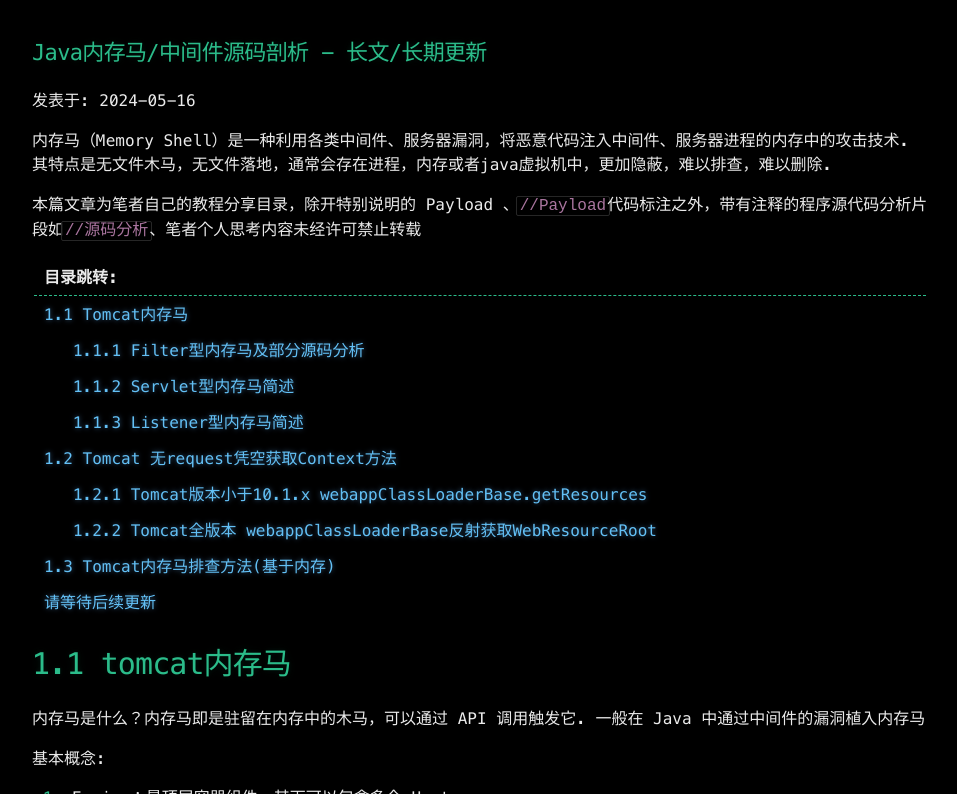
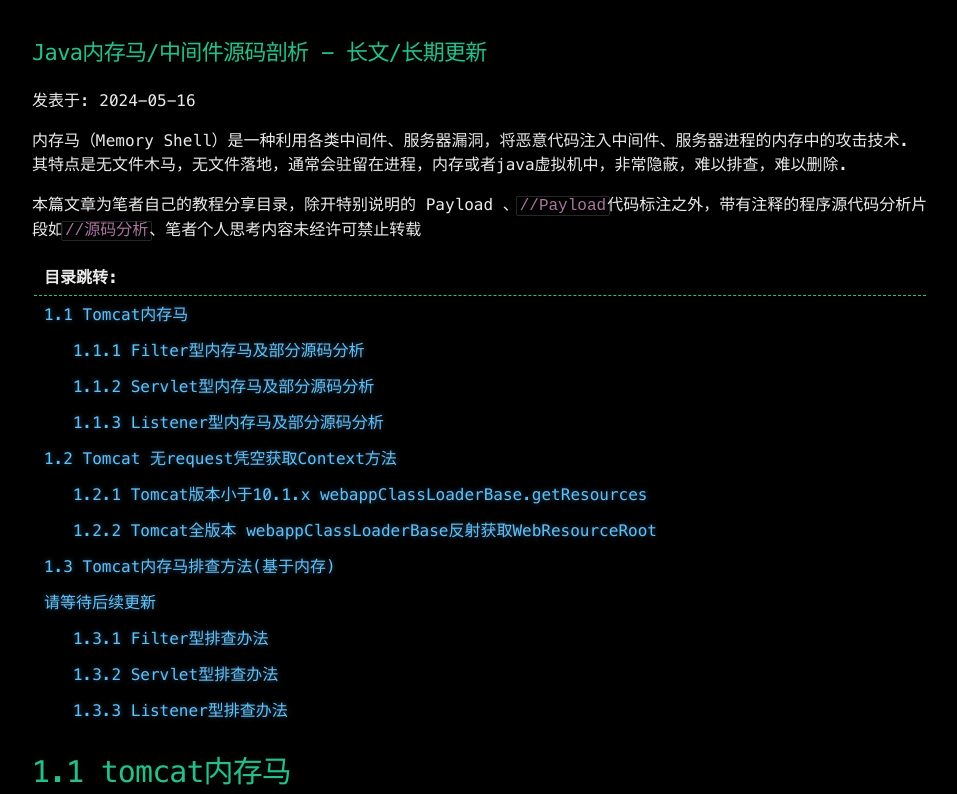
Before and after one commit to Leeyangee/leeyangee.github.io, a Jekyll site: the page built from _posts/2024-05-16-Java内存马教程目录 - 长期更新.md, in a window 1280 px wide and 900 px high, scrolled down 359 px, cut to the strip 106-900 px from the top of the window. Shown: the whole strip, without its empty margins (160-1117 px from the left). Built offline with Jekyll 4.4.1, drawn with Linux system fonts in a browser that asks for light colours; some web fonts are replaced; some of the changed text lies outside the part shown.

Commit message:
Update 2024-05-16-Java内存马教程目录 - 长期更新.md

```diff
--- a/_posts/2024-05-16-Java内存马教程目录 - 长期更新.md
+++ b/_posts/2024-05-16-Java内存马教程目录 - 长期更新.md
@@ -4,7 +4,7 @@
 ---
 
 内存马（Memory Shell）是一种利用各类中间件、服务器漏洞，将恶意代码注入中间件、服务器进程的内存中的攻击技术.
-其特点是无文件木马，无文件落地，通常会存在进程，内存或者java虚拟机中，更加隐蔽，难以排查，难以删除.
+其特点是无文件木马，无文件落地，通常会驻留在进程，内存或者java虚拟机中，非常隐蔽，难以排查，难以删除.
 
 本篇文章为笔者自己的教程分享目录，除开特别说明的 Payload 、`//Payload`代码标注之外，带有注释的程序源代码分析片段如`//源码分析`、笔者个人思考内容未经许可禁止转载
 
@@ -12,13 +12,17 @@
 |--------|
 | [1.1 Tomcat内存马](#11-tomcat内存马) |
 | [&nbsp;&nbsp;&nbsp;1.1.1 Filter型内存马及部分源码分析](#111-filter型内存马) |
-| [&nbsp;&nbsp;&nbsp;1.1.2 Servlet型内存马简述](#112-servlet型内存马) |
-| [&nbsp;&nbsp;&nbsp;1.1.3 Listener型内存马简述](#113-listener型内存马) |
+| [&nbsp;&nbsp;&nbsp;1.1.2 Servlet型内存马及部分源码分析](#112-servlet型内存马) |
+| [&nbsp;&nbsp;&nbsp;1.1.3 Listener型内存马及部分源码分析](#113-listener型内存马) |
 | [1.2 Tomcat 无request凭空获取Context方法](#12-context获取方法) |
 | [&nbsp;&nbsp;&nbsp;1.2.1 Tomcat版本小于10.1.x webappClassLoaderBase.getResources ](#121-tomcat版本小于101x-webappclassloaderbasegetresources) |
 | [&nbsp;&nbsp;&nbsp;1.2.2 Tomcat全版本 webappClassLoaderBase反射获取WebResourceRoot](#122-tomcat全版本-webappclassloaderbase反射获取webresourceroot) |
 | [1.3 Tomcat内存马排查方法(基于内存)](#13-tomcat内存马排查方法) |
 | [请等待后续更新](#请等待后续更新) |
+| [&nbsp;&nbsp;&nbsp;1.3.1 Filter型排查办法](#131-filter型排查办法) |
+| [&nbsp;&nbsp;&nbsp;1.3.2 Servlet型排查办法](#132-servlet型排查办法) |
+| [&nbsp;&nbsp;&nbsp;1.3.3 Listener型排查办法](#133-listener型排查办法) |
+
 
 
 # [](#header-31)1.1 tomcat内存马
@@ -720,5 +724,18 @@
 
 # [](#header-31)1.3 tomcat内存马排查方法
 
+## [](#header-31)1.3.1 filter型排查办法
+
+还没更新
+
+## [](#header-31)1.3.2 servlet型排查办法
+
+还没更新
+
+## [](#header-31)1.3.3 listener型排查办法
+
+还没更新
+
+
 
 # [](#header-31)请等待后续更新
```
